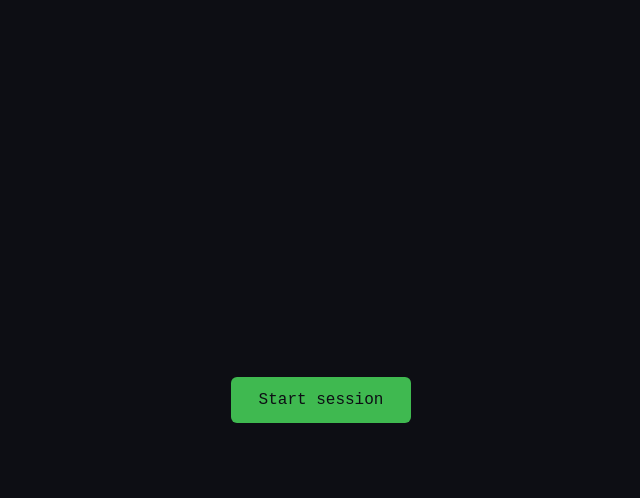
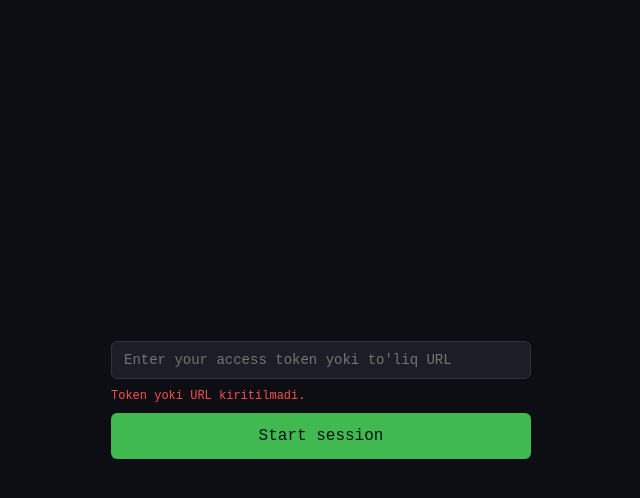
Before and after one commit to mrdevs2011/CMComputer, a plain HTML site: page index.html in a window 1280 px wide. Both pictures are taken after a click on the button "Start session". Shown: the whole page, without its empty margins (319-959 px from the left). Drawn offline with nearby package versions, Linux system fonts and the light colour scheme.

Commit message:
Update index.html

```diff
--- a/index.html
+++ b/index.html
@@ -18,17 +18,30 @@
     position: absolute; inset: 0; display: flex; align-items: center; justify-content: center;
     background: #0d0e14; z-index: 20;
   }
+  #startBox { display: flex; flex-direction: column; gap: 10px; width: min(90vw, 420px); }
+  #tokenInput {
+    font: 14px monospace; color: #ddd; background: #1b1d27; border: 1px solid #333;
+    border-radius: 6px; padding: 10px 12px; outline: none;
+  }
+  #tokenInput:focus { border-color: #3fb950; }
   #startBtn {
     font: 16px monospace; color: #0d0e14; background: #3fb950; border: none;
     padding: 14px 28px; border-radius: 6px; cursor: pointer;
   }
   #startBtn:disabled { opacity: 0.5; cursor: default; }
   #startBtn:hover:not(:disabled) { background: #56d364; }
+  #inputErr { font: 12px monospace; color: #f85149; min-height: 14px; }
 </style>
 </head>
 <body>
 <div id="status"></div>
-<div id="startOverlay"><button id="startBtn">Start session</button></div>
+<div id="startOverlay">
+  <div id="startBox">
+    <input id="tokenInput" type="text" placeholder="Enter your access token yoki to'liq URL" autocomplete="off" />
+    <div id="inputErr"></div>
+    <button id="startBtn">Start session</button>
+  </div>
+</div>
 <div id="term"></div>
 
 <script src="https://cdn.jsdelivr.net/npm/@xterm/xterm@5.5.0/lib/xterm.min.js"></script>
@@ -60,23 +73,52 @@ try {
 fitAddon.fit();
 window.addEventListener("resize", () => fitAddon.fit());
 
-const token = new URLSearchParams(location.search).get("token") || "";
-// ws param: masalan wss://domenim.uz — sayt Vercel'da, backend esa boshqa joyda (ngrok tunnel) ishlaydi.
-// Berilmasa, sahifa qayerda ochilgan bo'lsa, o'sha joyga ulanishga urinadi (local test uchun).
-const wsParam = new URLSearchParams(location.search).get("ws");
-const wsProto = location.protocol === "https:" ? "wss:" : "ws:";
-const wsUrl = wsParam
-  ? `${wsParam.replace(/\/$/, "")}/?token=${encodeURIComponent(token)}`
-  : `${wsProto}//${location.host}/?token=${encodeURIComponent(token)}`;
-
 const startOverlay = document.getElementById("startOverlay");
 const startBtn = document.getElementById("startBtn");
+const tokenInput = document.getElementById("tokenInput");
+const inputErr = document.getElementById("inputErr");
 let ws = null;
+
+// Kiritilgan qiymatdan (to'liq URL yoki yalang'och token) ws manzilini quramiz.
+// Qo'llab-quvvatlanadigan shakllar:
+//   https://domen.dev/mcp?token=XXXX   -> domendan host olinadi, tokendan XXXX
+//   wss://domen.dev/?token=XXXX        -> xuddi shunday
+//   XXXX (faqat token)                 -> joriy sahifa hosti ishlatiladi
+function buildWsUrl(raw) {
+  raw = raw.trim();
+  if (!raw) return null;
+
+  let host = location.host;
+  let proto = location.protocol === "https:" ? "wss:" : "ws:";
+  let token = raw;
+
+  try {
+    const u = new URL(raw);
+    host = u.host;
+    proto = u.protocol === "https:" || u.protocol === "wss:" ? "wss:" : "ws:";
+    const qToken = u.searchParams.get("token");
+    if (qToken) token = qToken;
+  } catch (e) {
+    // URL emas — demak yalang'och token kiritilgan, hostni o'zgartirmaymiz.
+  }
+
+  return `${proto}//${host}/?token=${encodeURIComponent(token)}`;
+}
 
 // Sahifa ochilganda ULANMAYDI — faqat tugma bosilganda session boshlanadi.
 startBtn.addEventListener("click", startSession);
+tokenInput.addEventListener("keydown", (e) => {
+  if (e.key === "Enter") startSession();
+});
 
 function startSession() {
+  inputErr.textContent = "";
+  const wsUrl = buildWsUrl(tokenInput.value);
+  if (!wsUrl) {
+    inputErr.textContent = "Token yoki URL kiritilmadi.";
+    return;
+  }
+
   startBtn.disabled = true;
   startBtn.textContent = "Ulanmoqda...";
   setStatus("ulanmoqda...", "");
```
